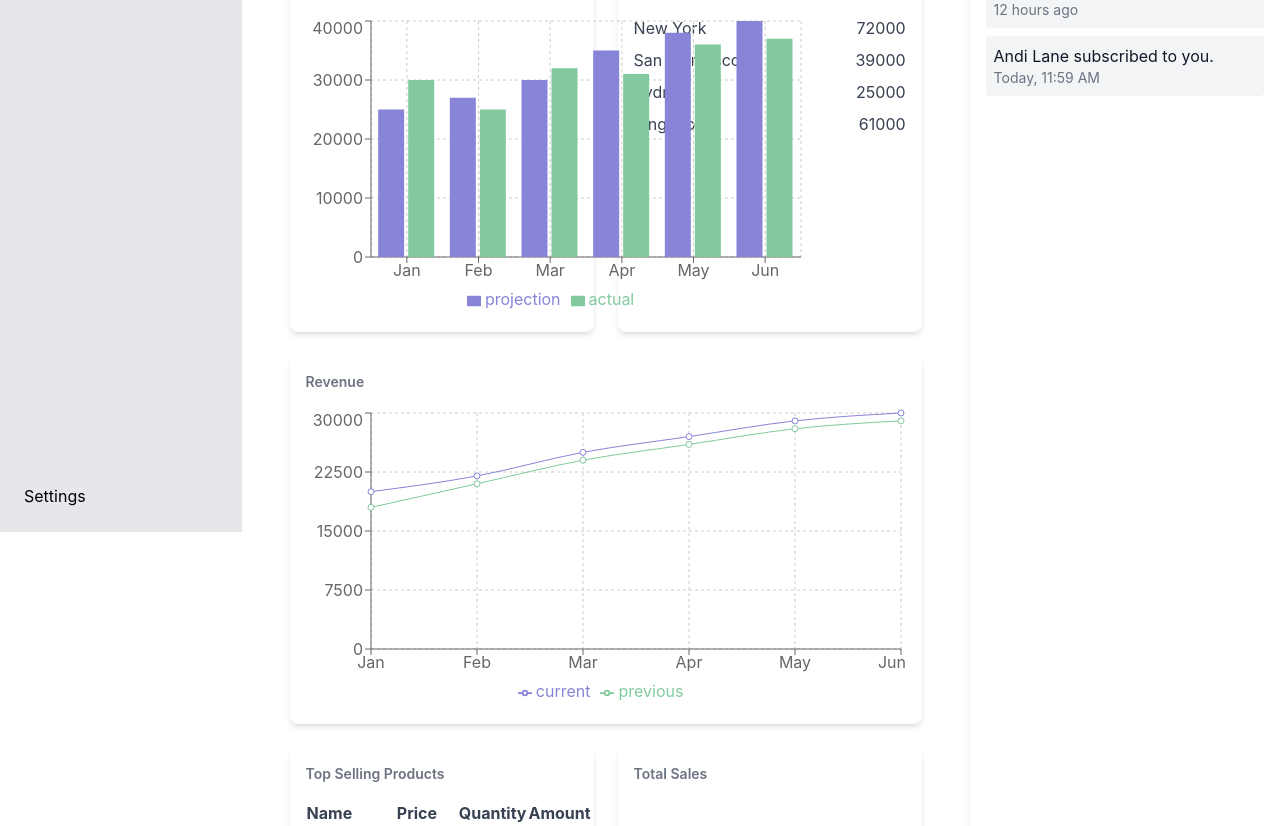
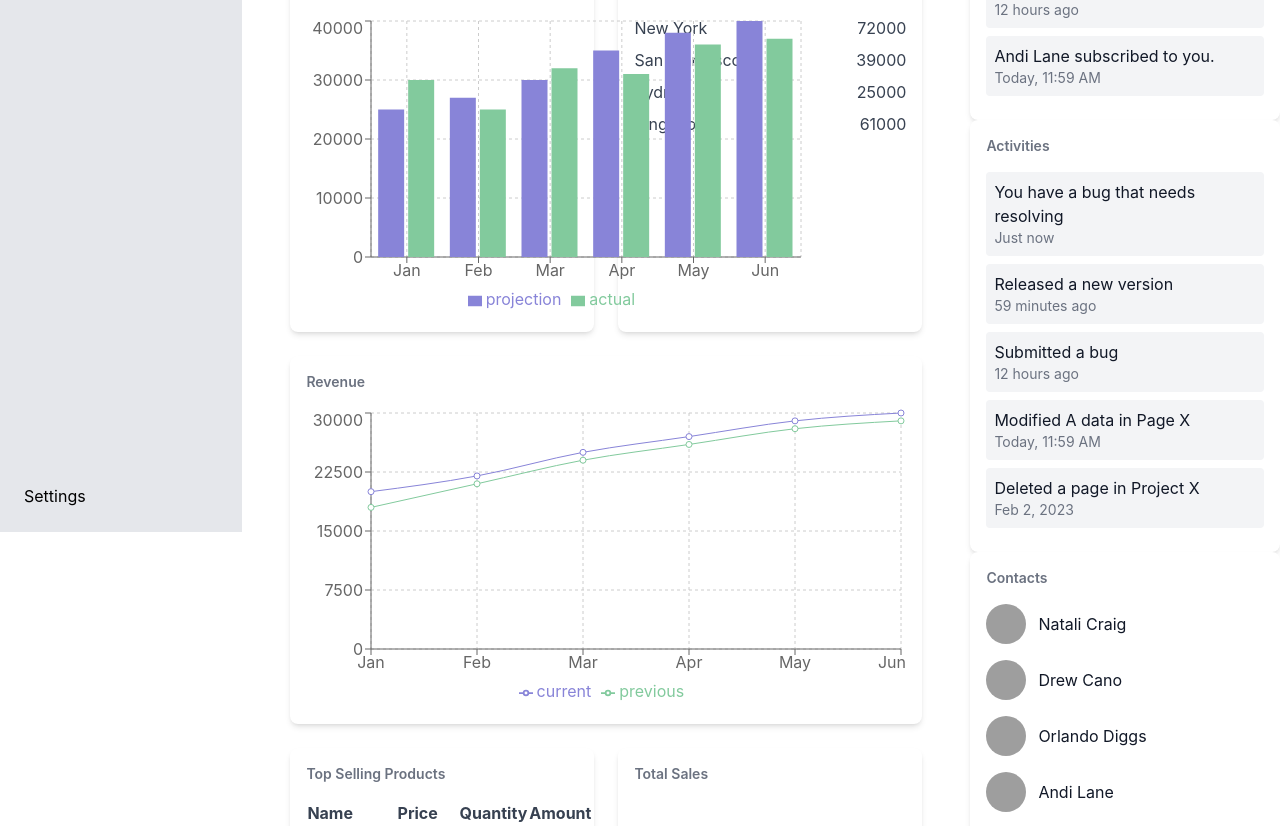
Before and after one commit to gaurish-saini/ecommerce-dashboard-react, a React (Create React App) app: page /dashboard in a window 1280 px wide. Shown: the part 268-1094 px from the top of the page. Built offline with nearby package versions, Linux system fonts and the light colour scheme; grey boxes are pictures that could not be loaded.

Commit message:
feat: activities and contacts in right sidebar

```diff
--- a/src/App.js
+++ b/src/App.js
@@ -5,6 +5,8 @@ import TopNav from "./components/TopNav";
 import NotificationsPanel from "./components/NotificationsPanel";
 import { BrowserRouter as Router, Route, Routes } from "react-router-dom";
 import DefaultDashboard from "./pages/DefaultDashboard";
+import ActivitiesPanel from "./components/ActivitiesPanel";
+import ContactsList from "./components/ContactsList";
 
 const App = () => {
   return (
@@ -20,7 +22,11 @@ const App = () => {
               </Routes>
             </div>
           </div>
-          <NotificationsPanel />
+          <div>
+            <NotificationsPanel />
+            <ActivitiesPanel />
+            <ContactsList />
+          </div>
         </div>
       </Router>
     </ThemeProvider>
--- /dev/null
+++ b/src/components/ActivitiesPanel.js
@@ -0,0 +1,29 @@
+import React from "react";
+import activitiesData from "../data/activitiesData";
+
+const ActivitiesPanel = () => {
+  return (
+    <div className="p-4 bg-white dark:bg-gray-800 shadow-md rounded-lg">
+      <h4 className="text-gray-500 dark:text-gray-300 text-sm font-semibold mb-4">
+        Activities
+      </h4>
+      <ul>
+        {activitiesData.map((activity, index) => (
+          <li
+            key={index}
+            className="mb-2 p-2 bg-gray-100 dark:bg-gray-700 rounded"
+          >
+            <div className="text-gray-900 dark:text-white">
+              {activity.action}
+            </div>
+            <div className="text-gray-500 dark:text-gray-400 text-sm">
+              {activity.time}
+            </div>
+          </li>
+        ))}
+      </ul>
+    </div>
+  );
+};
+
+export default ActivitiesPanel;
--- /dev/null
+++ b/src/components/ContactsList.js
@@ -0,0 +1,26 @@
+import React from "react";
+import contactsData from "../data/contactsData";
+
+const ContactsList = () => {
+  return (
+    <div className="p-4 bg-white dark:bg-gray-800 shadow-md rounded-lg">
+      <h4 className="text-gray-500 dark:text-gray-300 text-sm font-semibold mb-4">
+        Contacts
+      </h4>
+      <ul className="space-y-4">
+        {contactsData.map((contact, index) => (
+          <li key={index} className="flex items-center">
+            <img
+              src={contact.avatar}
+              alt={contact.name}
+              className="w-10 h-10 rounded-full mr-3"
+            />
+            <div className="text-gray-900 dark:text-white">{contact.name}</div>
+          </li>
+        ))}
+      </ul>
+    </div>
+  );
+};
+
+export default ContactsList;
--- /dev/null
+++ b/src/data/activitiesData.js
@@ -0,0 +1,9 @@
+const activitiesData = [
+  { action: "You have a bug that needs resolving", time: "Just now" },
+  { action: "Released a new version", time: "59 minutes ago" },
+  { action: "Submitted a bug", time: "12 hours ago" },
+  { action: "Modified A data in Page X", time: "Today, 11:59 AM" },
+  { action: "Deleted a page in Project X", time: "Feb 2, 2023" },
+];
+
+export default activitiesData;
--- /dev/null
+++ b/src/data/contactsData.js
@@ -0,0 +1,28 @@
+const contactsData = [
+  {
+    name: "Natali Craig",
+    avatar: "https://randomuser.me/api/portraits/women/68.jpg",
+  },
+  {
+    name: "Drew Cano",
+    avatar: "https://randomuser.me/api/portraits/men/45.jpg",
+  },
+  {
+    name: "Orlando Diggs",
+    avatar: "https://randomuser.me/api/portraits/men/31.jpg",
+  },
+  {
+    name: "Andi Lane",
+    avatar: "https://randomuser.me/api/portraits/women/47.jpg",
+  },
+  {
+    name: "Kate Morrison",
+    avatar: "https://randomuser.me/api/portraits/women/19.jpg",
+  },
+  {
+    name: "Koray Okumus",
+    avatar: "https://randomuser.me/api/portraits/men/32.jpg",
+  },
+];
+
+export default contactsData;
--- a/src/pages/DefaultDashboard.js
+++ b/src/pages/DefaultDashboard.js
@@ -5,6 +5,9 @@ import RevenueLineChart from "../components/RevenueLineChart";
 import RevenueByLocation from "../components/RevenueByLocation";
 import TopSellingProducts from "../components/TopSellingProducts";
 import TotalSalesDonutChart from "../components/TotalSalesDonutChart";
+import NotificationsPanel from "../components/NotificationsPanel";
+import ActivitiesPanel from "../components/ActivitiesPanel";
+import ContactsList from "../components/ContactsList";
 
 const DefaultDashboard = () => {
   return (
```
